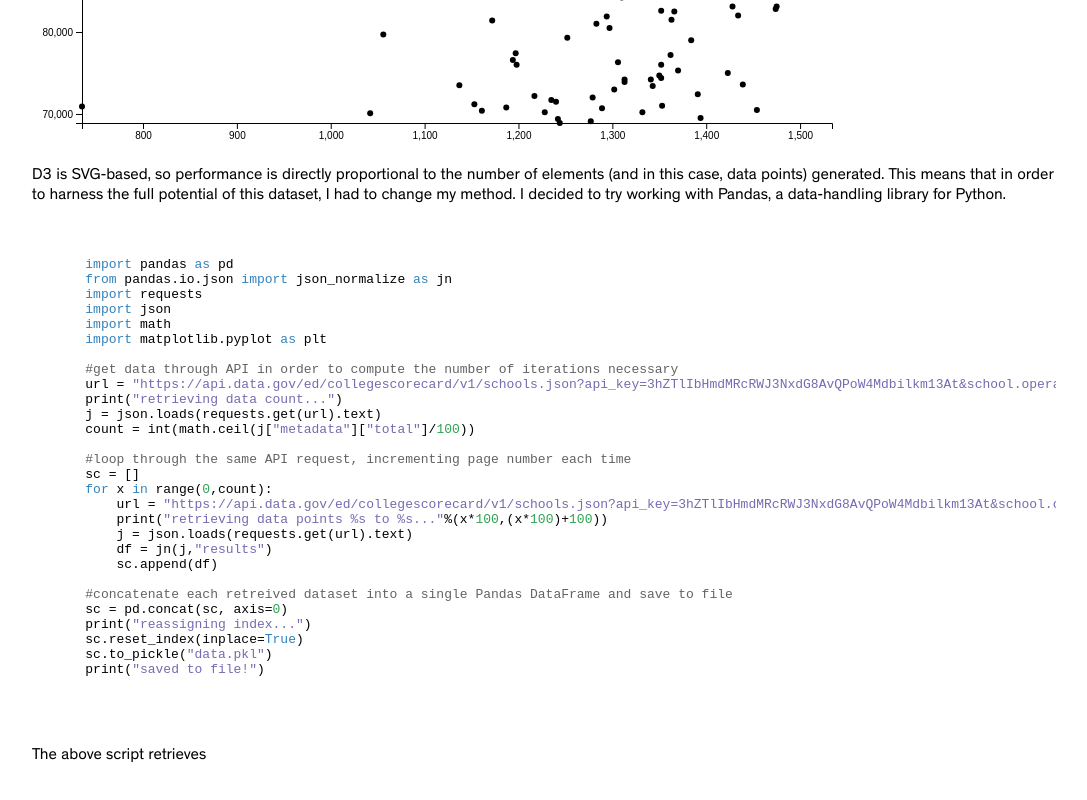
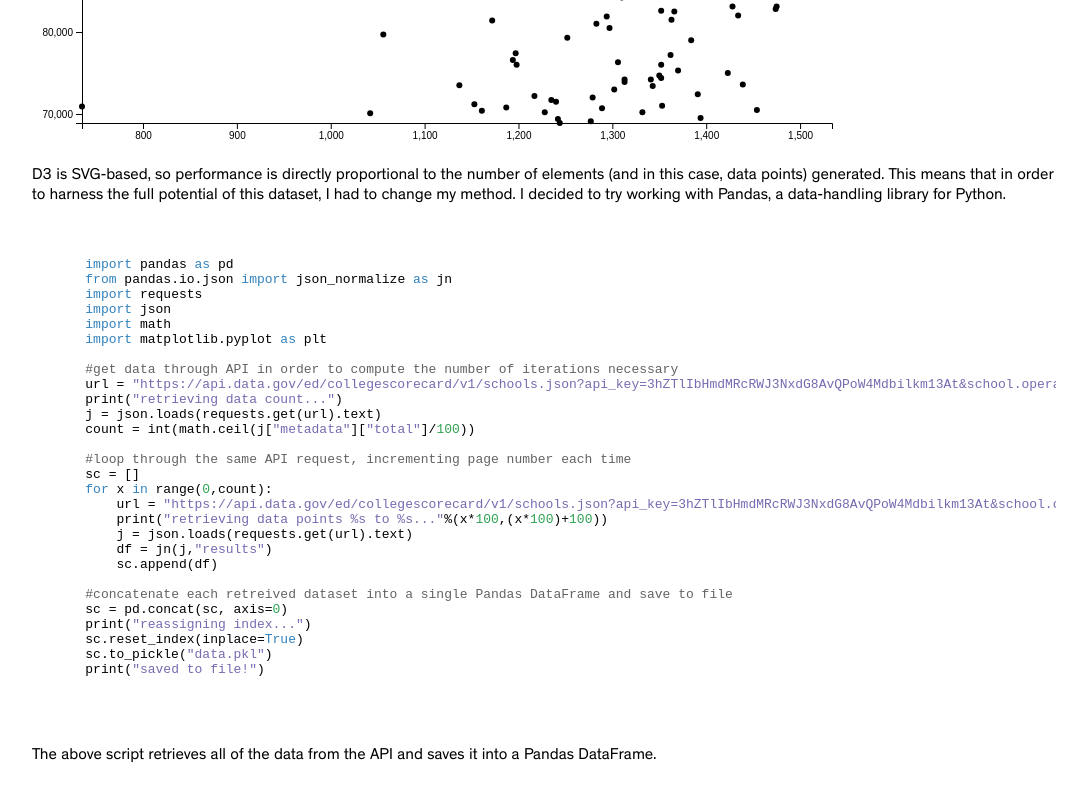
Before and after one commit to mego99/quarteronestats, a website: page docs/index.html in a window 1280 px wide. Shown: the part 789-1589 px from the top of the page, without its empty margins (96-1183 px from the left). Drawn offline with nearby package versions, Linux system fonts and the light colour scheme; some packages are replaced by stand-ins of ours.

Commit message:
updated description paragraph in index

```diff
--- a/docs/index.html
+++ b/docs/index.html
@@ -72,7 +72,7 @@
   </pre>
 
   <p>
-    The above script retrieves
+    The above script retrieves all of the data from the API and saves it into a Pandas DataFrame.
   </p>
 
 </body>
```
